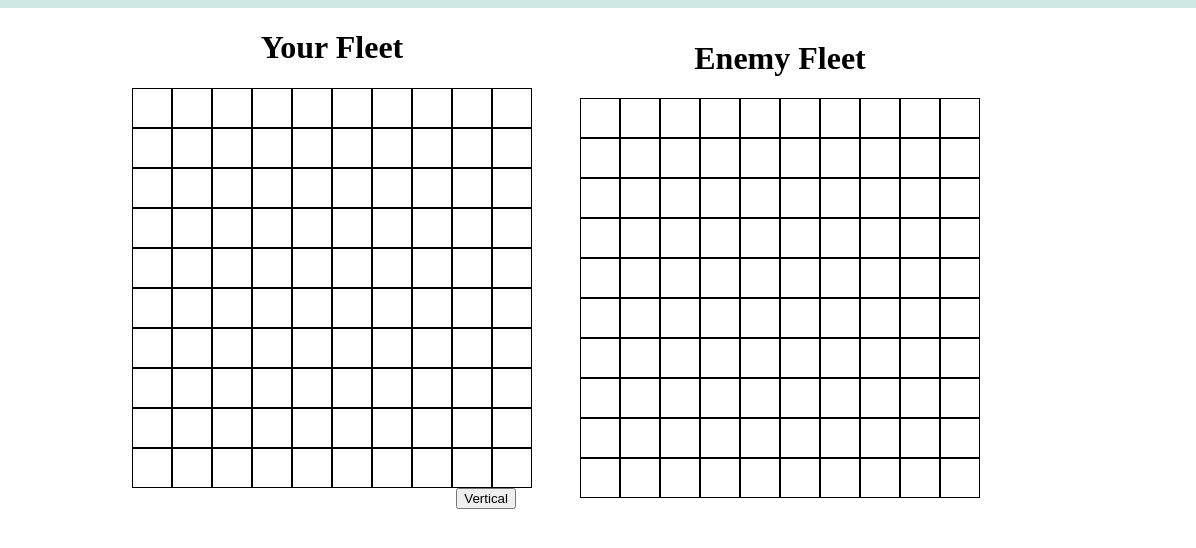
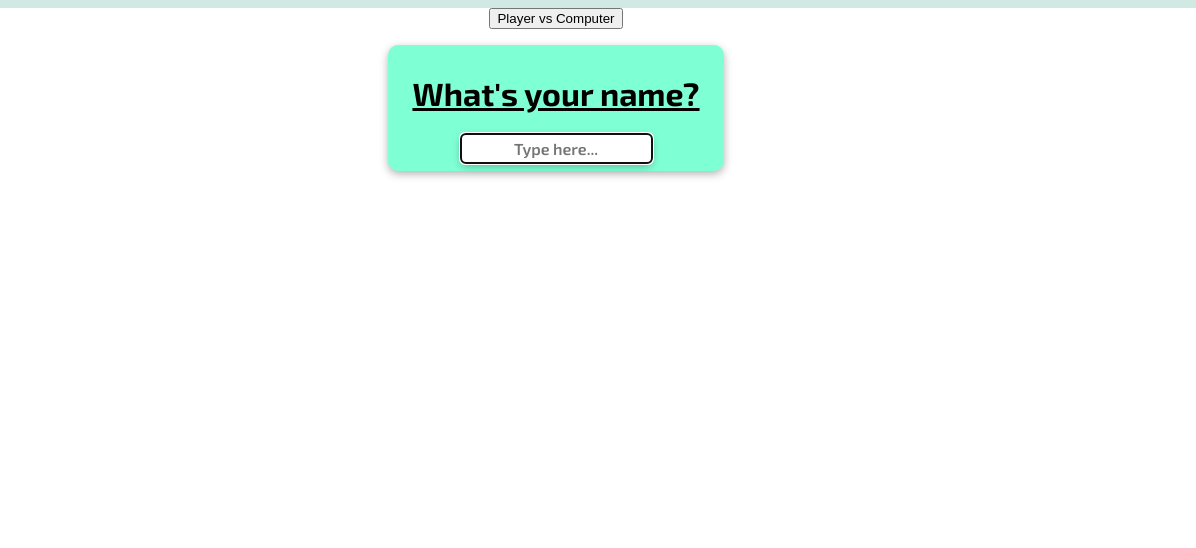
Before and after one commit to IvoSa92/Battleship---TOP, a website built with webpack: page dist/index.html in a window 1280 px wide. Both pictures are taken after a click on the button "Player vs Computer". Shown: the part 72-620 px from the top of the page, 84-1280 px from the left. Built offline with nearby package versions, Linux system fonts and the light colour scheme; files whose address does not match are found by name.

Commit message:
changed the whole logic: - now the game starts by simply typing in the player name and pressing enter
- the board rendering. shipt placing etc. functions are now all in the dom module

```diff
--- a/src/index.js
+++ b/src/index.js
@@ -3,20 +3,16 @@ import Ship from "./modules/ship.js";
 import Game from "./modules/game.js";
 import Dom from "./modules/dom.js";
 
-const newGame = new Game("Ivo", "Miri", 10);
-const dom = new Dom(newGame);
+//const newGame = new Game("Ivo", "Miri", 10);
+const dom = new Dom();
 
-const player = newGame.player;
+/*const player = newGame.player;
 const enemy = newGame.enemy;
 
 const playerFleet = newGame.playerFleet;
 
-const enemyFleet = newGame.enemyFleet;
+const enemyFleet = newGame.enemyFleet;*/
 
 dom.gameBtn1Player.addEventListener("click", () => {
-  dom.renderBoard(player, enemy);
-  enemy.gameboard.placeShipRandom(enemyFleet);
-  dom.eventListenerForShipPlacing(playerFleet, player, enemy);
-  dom.gameBtn1Player.remove();
-  dom.gameBtn2Player.remove();
+  dom.nameInput();
 });
--- a/src/modules/dom.js
+++ b/src/modules/dom.js
@@ -1,15 +1,62 @@
 import Game from "./game.js";
 
 class Dom {
-  constructor(game) {
-    this.game = game;
+  constructor() {
+    this.game = null;
+    this.gameStart = false;
     this.container = document.querySelector(".container");
     this.header = document.querySelector(".header");
     this.gameContainer = document.querySelector(".game-container");
     this.gameBtn1Player = document.querySelector(".start-game-1player");
     this.gameBtn2Player = document.querySelector(".start-game-2player");
+    this.startGame = document.querySelector(".name-input");
     this.userBoard = document.querySelector(".user-board");
     this.enemyBoard = document.querySelector(".enemy-board");
+  }
+
+  setGame(game) {
+    this.game = game;
+  }
+  //nameInput
+  nameInput() {
+    if (!this.gameStart) {
+      this.gameStart = true;
+      let div = document.createElement("div");
+      div.className = "ask-name-div";
+
+      let title = document.createElement("h1");
+      title.textContent = "What's your name?";
+
+      let input = document.createElement("input");
+      input.className = "name-input";
+      input.placeholder = "Type here...";
+      input.addEventListener("keydown", (event) => {
+        if (event.key === "Enter") {
+          this.initializeGame(input.value);
+          div.remove();
+        }
+      });
+
+      let container = this.gameContainer;
+      div.append(title, input);
+      container.appendChild(div);
+      input.focus();
+    }
+  }
+
+  initializeGame(playerName) {
+    const newGame = new Game(playerName, "Enemy", 10);
+    this.setGame(newGame);
+
+    let player = newGame.player;
+    let enemy = newGame.enemy;
+    this.renderBoard(player, enemy);
+    let playerFleet = newGame.playerFleet;
+    let enemyFleet = newGame.enemyFleet;
+
+    enemy.gameboard.placeShipRandom(enemyFleet);
+    this.eventListenerForShipPlacing(playerFleet, player, enemy);
+    this.gameBtn1Player.remove();
   }
 
   //render the boards
@@ -210,6 +257,7 @@ class Dom {
 
 export default Dom;
 
+// vor dem start des spiels namenseingabe
 //New Game funktion erstellen
 // wenn man trifft sollte man nochmal drann sein dürfen
 // schiffe hovern beim platzieren
--- a/src/styles.css
+++ b/src/styles.css
@@ -9,6 +9,8 @@ html {
 .container {
   display: flex;
   flex-direction: column;
+  align-items: center;
+
   width: 100vw;
   height: 100vh;
 }
@@ -62,6 +64,42 @@ html {
   display: flex;
   flex-direction: column;
   align-items: center;
+  height: 100vh;
+}
+
+.start-game-buttons {
+  display: flex;
+  align-items: center;
+}
+
+.ask-name-div {
+  display: flex;
+  flex-direction: column;
+  align-items: center;
+  justify-content: center;
+  width: 20rem;
+  height: auto;
+  background-color: aquamarine;
+  border-radius: 10px;
+  box-shadow: rgba(0, 0, 0, 0.3) 0 3px 9px;
+  padding: 0.5rem;
+  margin-top: 1rem;
+  font-family: "Exo 2";
+}
+
+.ask-name-div h1 {
+  text-decoration: underline;
+}
+
+.ask-name-div input {
+  border: none;
+  border-radius: 5px;
+  box-shadow: rgba(0, 0, 0, 0.3) 0 3px 9px;
+  padding: 5px;
+  text-align: center;
+  font-family: "Exo 2";
+  font-size: 1rem;
+  font-weight: 600;
 }
 
 .board-container {
```
Also changed, not shown: dist/index.html.
